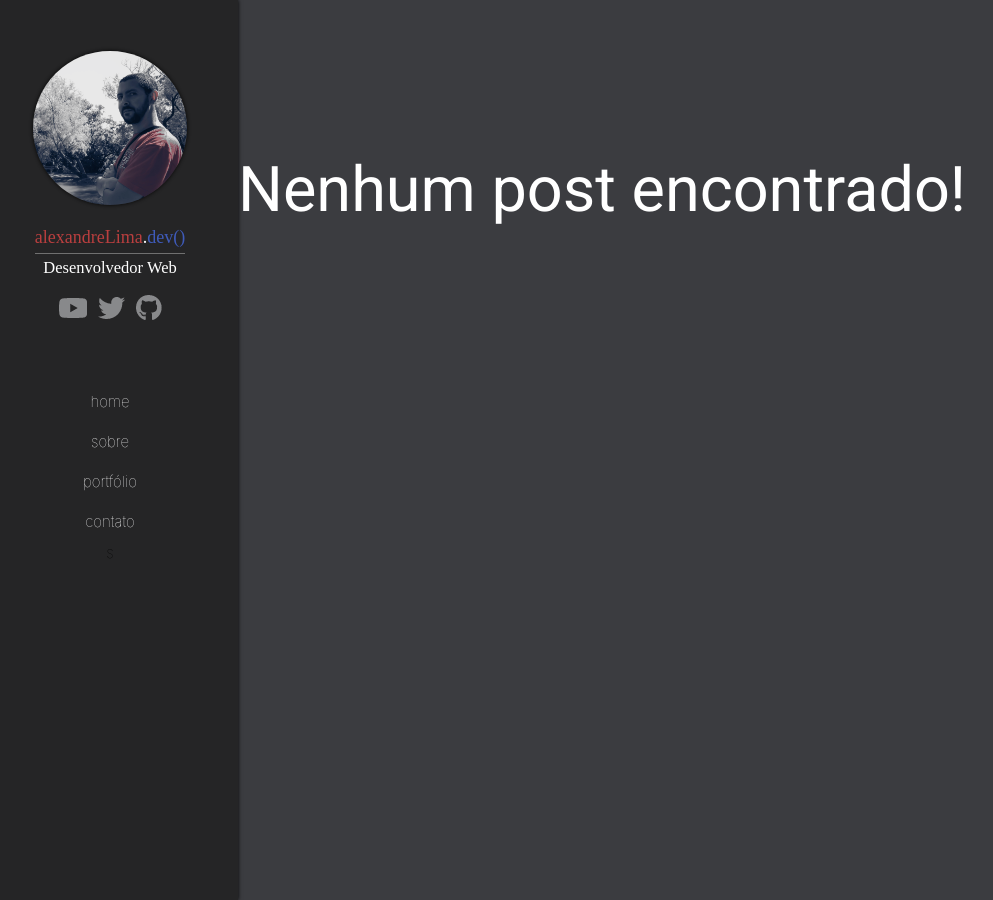
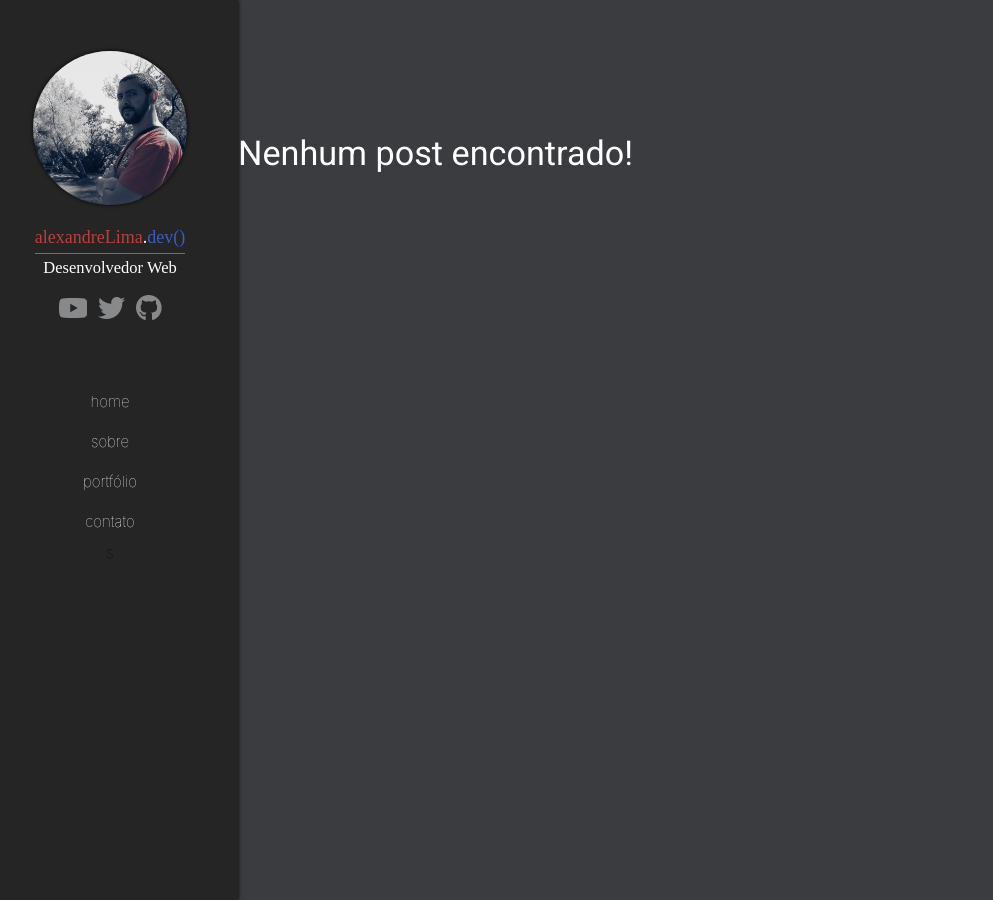
Before and after one commit to Alexandresl/alexandrelima-dev, a Jekyll site: the page built from index.md, in a window 1280 px wide. Shown: the whole page, without its empty margins (18-1011 px from the left). Built offline with Jekyll 4.4.1, drawn with Linux system fonts in a browser that asks for light colours; some web fonts are replaced.

```diff
--- a/_layouts/home.html
+++ b/_layouts/home.html
@@ -9,7 +9,7 @@ page: Home
     <br>
     <br>
     <br>
-    <h1>Nenhum post encontrado!</h1>
+    <h4>Nenhum post encontrado!</h4>
     {% else %}
     <ul>
         {% for post in site.posts %}
```
Also changed, not shown: _layouts/page.html (line endings or trailing spaces).
